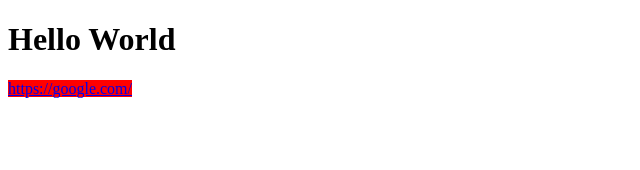
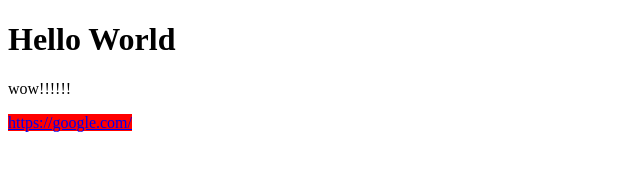
Before and after one commit to Senoi9/-Re-ppel, a plain HTML site: page index.html in a window 1280 px wide. Shown: the whole page, without its empty margins (0-640 px from the left). Drawn offline with Linux system fonts and the light colour scheme.

Commit message:
wowを追加しました

```diff
--- a/index.html
+++ b/index.html
@@ -9,7 +9,7 @@
 </head>
 <body>
     <h1>Hello World</h1>
-
+    <p>wow!!!!!!</p>
     <a href="Google">https://google.com/</a>
 
     <script src="script.js"></script>
```
